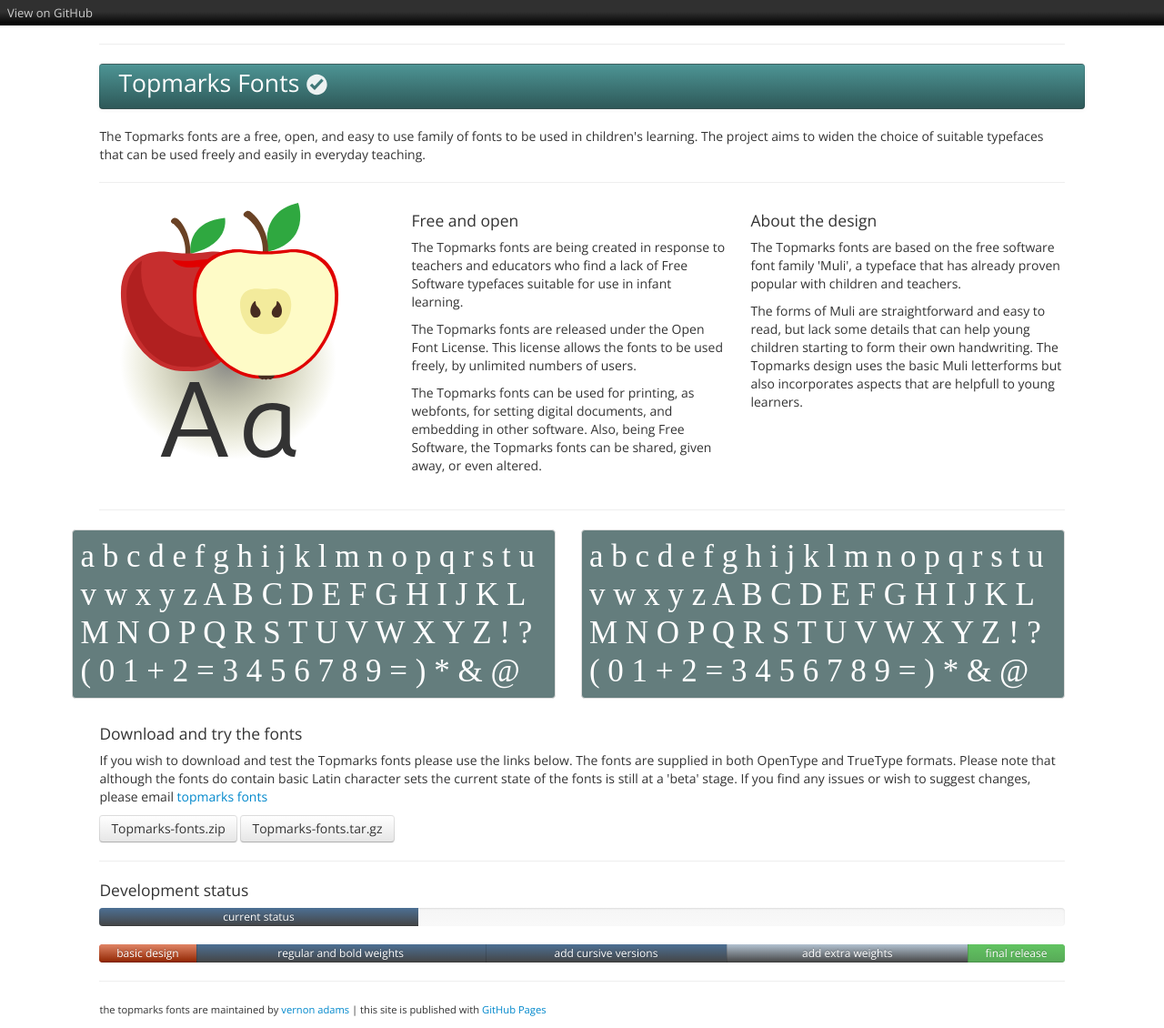
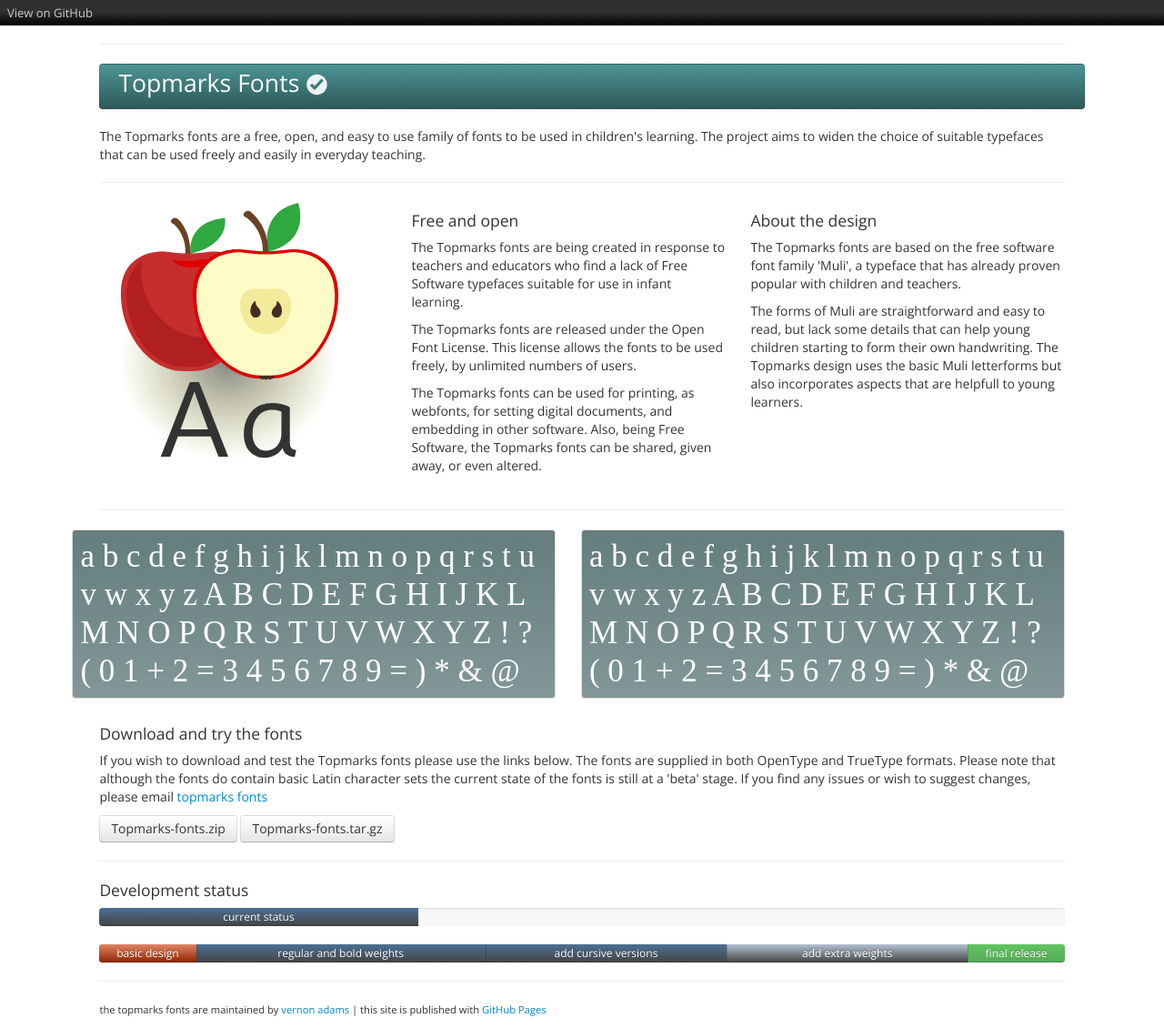
Before and after one commit to vernnobile/topmarks, a Jekyll site: the page built from index.html, in a window 1280 px wide. Shown: the whole page at 91% size. Built offline with Jekyll 4.4.1, drawn with Linux system fonts in a browser that asks for light colours; some web fonts are replaced.

Commit message:
Update stylesheet.css

```diff
--- a/stylesheets/stylesheet.css
+++ b/stylesheets/stylesheet.css
@@ -26,6 +26,12 @@
   border-bottom-right-radius:4px;
   border-top-left-radius:4px;
   border-top-right-radius:4px;
+  background-image: -moz-linear-gradient(top, #647D7D, #839797);
+background-image: -webkit-gradient(linear, 0 0, 0 100%, from(#647D7D), to(#839797));
+background-image: -webkit-linear-gradient(top, #647D7D, #839797);
+background-image: -o-linear-gradient(top, #647D7D, #839797);
+background-image: linear-gradient(to bottom, #647D7D, #839797);
+background-repeat: repeat-x;
   }
 
 body {
```
